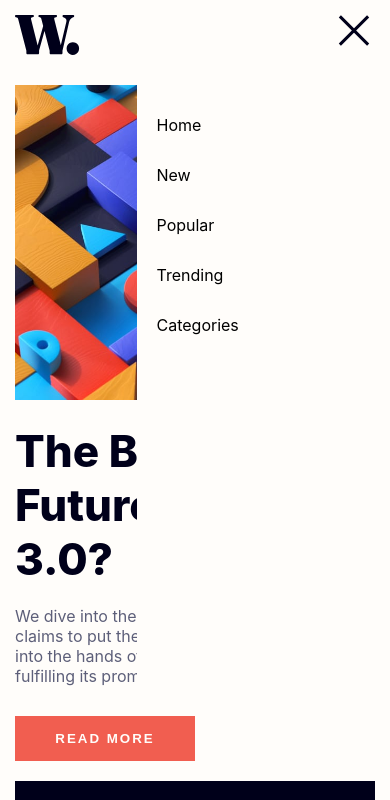
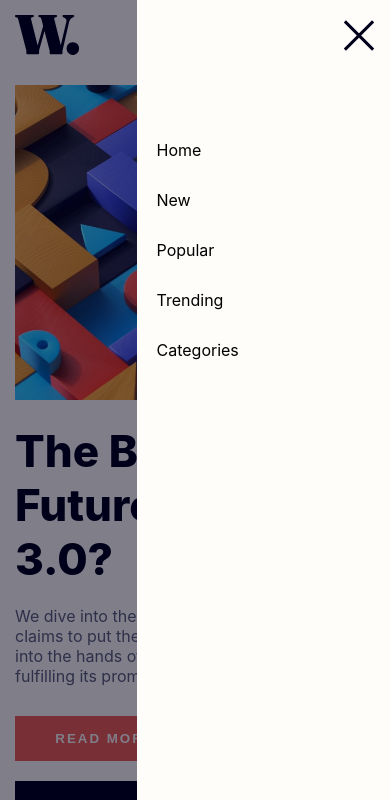
Before and after one commit to mallow12/news-homepage-project, a plain HTML site: page index.html in a window 390 px wide. Both pictures are taken after a click on the picture 355 px from the left and 35 px from the top of the page. Shown: the top 800 px of the page. Drawn offline with Linux system fonts and the light colour scheme.

Commit message:
Dim background commit

```diff
--- a/index.html
+++ b/index.html
@@ -131,7 +131,7 @@
       Challenge by
       <a href="https://www.frontendmentor.io?ref=challenge" target="_blank"
         >Frontend Mentor</a
-      >. Coded by <a href="#">Your Name Here</a>.
+      >. Coded by <a href="https://github.com/mallow12">Quadri Abdullah</a>.
     </div>
     <script src="script.js"></script>
   </body>
--- a/style.css
+++ b/style.css
@@ -24,46 +24,57 @@ body {
 }
 
 /* Logo Header */
+.site-nav {
+  display: flex;
+  justify-content: space-between;
+}
+
+.nav-mobile#show {
+  background: hsla(240, 100%, 5%, 0.5);
+  width: 100%;
+  height: 100%;
+  position: absolute;
+  top: 0;
+  left: 0;
+}
 
 .nav-mobile#show ul {
   background-color: var(--Off-white);
+  height: 100%;
   width: 65%;
-  height: 80%;
-  display: block;
-  list-style: none;
   position: absolute;
   left: 35%;
-  padding: 0 20px;
+  padding: 20px;
 }
 
-.nav-mobile#hide{
+.nav-mobile#hide {
   display: none;
 }
 
-.nav-mobile#show .list-item {
-  margin-top: 100px;
+ul {
+  list-style: none;
 }
 
-.nav-mobile#show .list-item li {
+.nav-mobile#show .list-item {
+  padding-top: 90px;
+}
+
+.nav-mobile#show li {
   margin-top: 30px;
 }
 
 .icon-menu-close {
-  float: right;
+  position: absolute;
+  right: 15px;
 }
 
-.show-nav-desktop{
-    display: none;
+.show-nav-desktop {
+  display: none;
 }
 
 .site-nav li:hover {
   cursor: pointer;
   color: var(--Soft-red);
-}
-
-.site-nav {
-  display: flex;
-  justify-content: space-between;
 }
 
 .icon-menu {
```
Also changed, not shown: assets/Screenshot 2023-02-20 at 16-04-49 Frontend Mentor News homepage.png (added), assets/Screenshot 2023-02-20 at 16-06-27 Frontend Mentor News homepage.png (added), assets/Screenshot 2023-02-20 at 16-06-55 Frontend Mentor News homepage.png (added), 2 other files.
